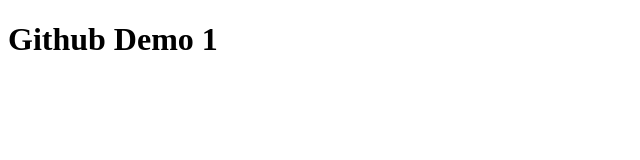
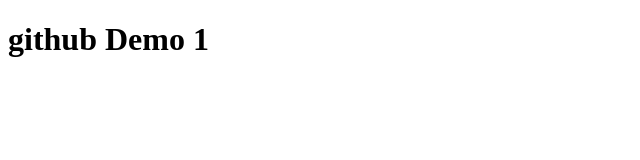
Before and after one commit to vimalavennela/bootstrap, a plain HTML site: page index.html in a window 1280 px wide. Shown: the whole page, without its empty margins (0-640 px from the left). Drawn offline with Linux system fonts and the light colour scheme.

Commit message:
created new file

```diff
--- a/index.html
+++ b/index.html
@@ -6,6 +6,6 @@
     <title>Document</title>
 </head>
 <body>
-    <h1> Github Demo 1</h1>
+    <h1>github Demo 1</h1>
 </body>
 </html>
```
